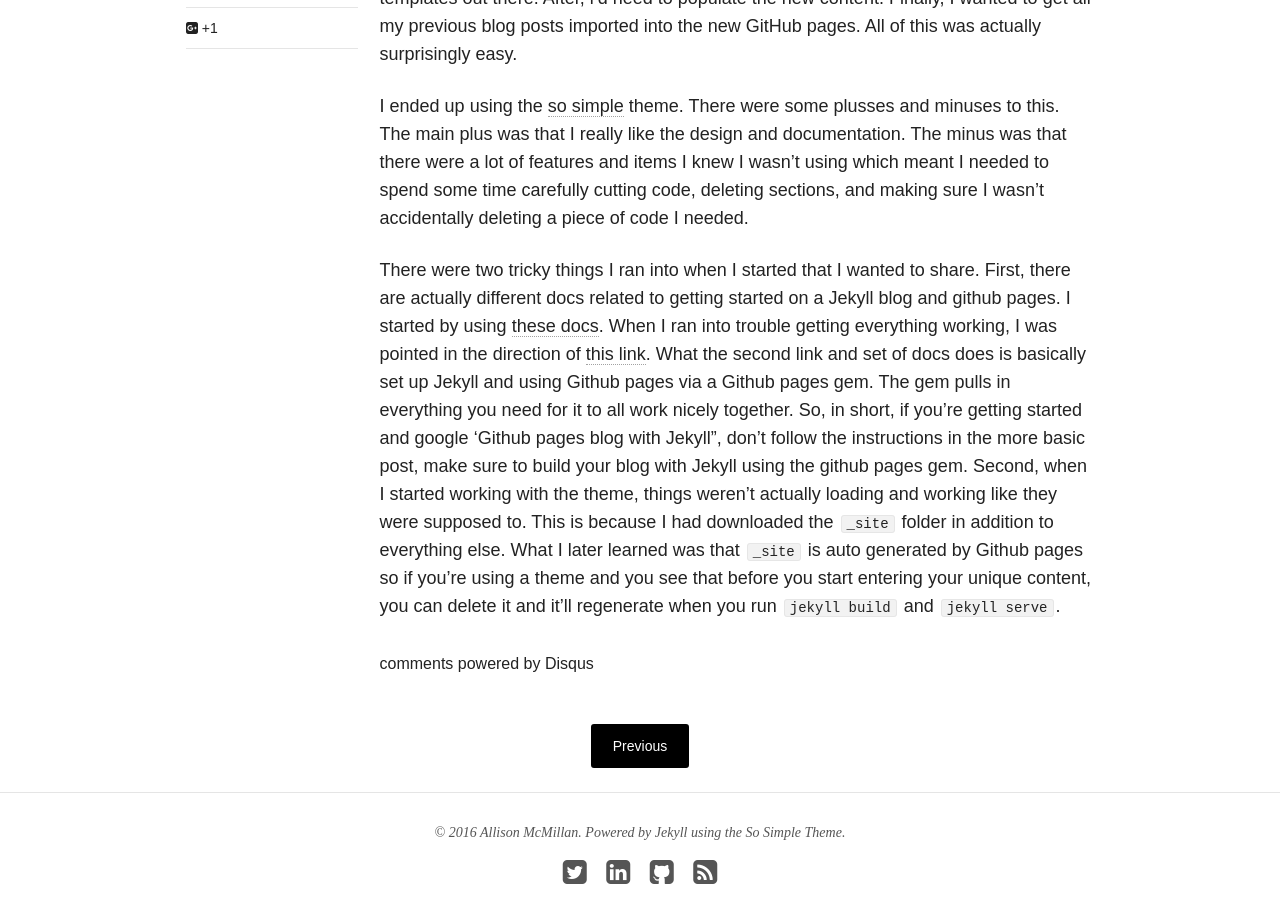
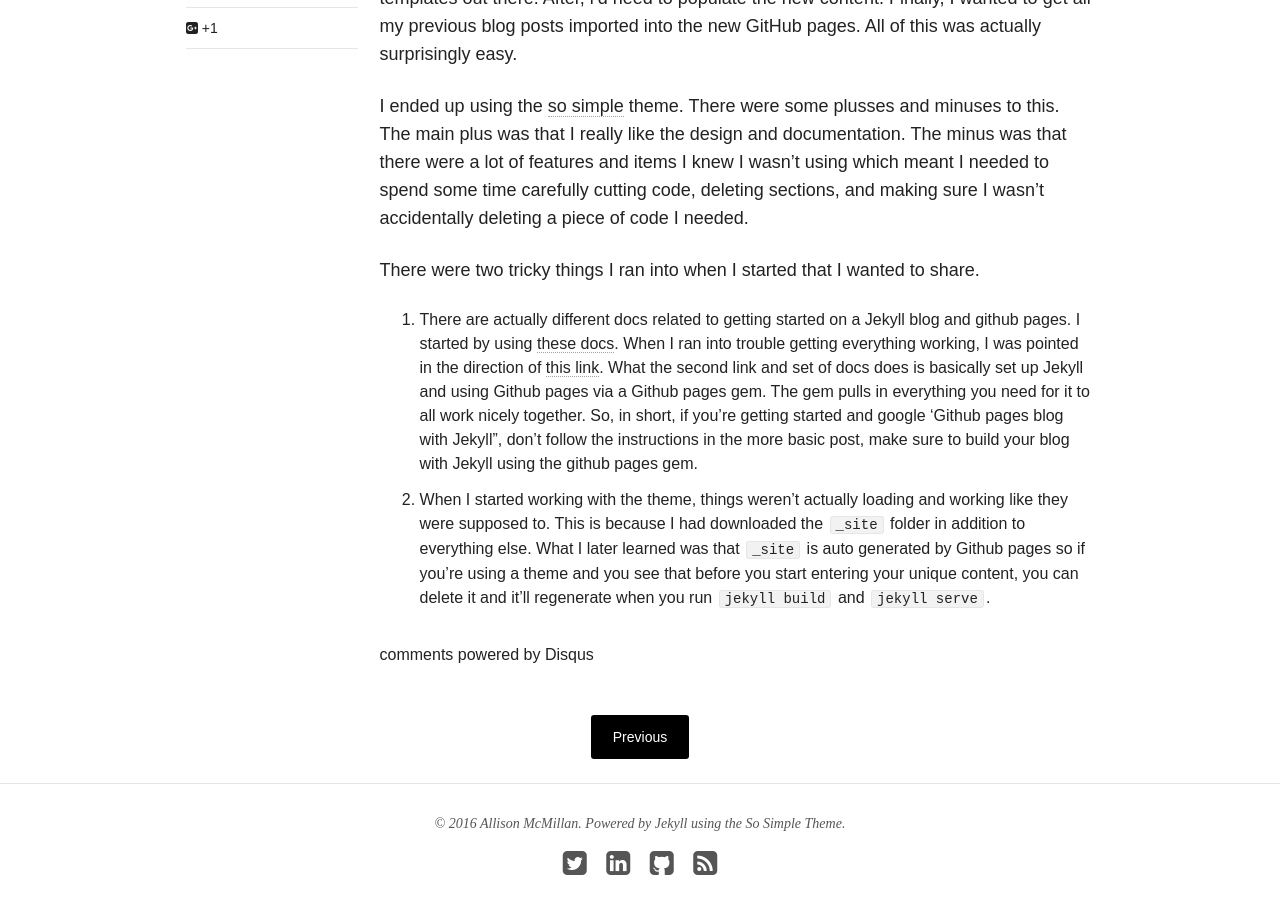
Before and after one commit to asheren/asheren.github.io, a Jekyll site: the page built from _posts/blog/2016-09-09-github-pages-and-jekyll-getting-started.md, in a window 1280 px wide and 900 px high, scrolled down 856 px. Built offline with Jekyll 4.4.1, drawn with Linux system fonts in a browser that asks for light colours; nearby versions of some CDN libraries; comment, search, counter and statistics services are not loaded.

Commit message:
Made last paragraph an ordered list based on pr feedback for readability.

````diff
--- a/_posts/blog/2016-09-09-github-pages-and-jekyll-getting-started.md
+++ b/_posts/blog/2016-09-09-github-pages-and-jekyll-getting-started.md
@@ -16,4 +16,7 @@
 
 I ended up using the [so simple](https://mmistakes.github.io/so-simple-theme/){:target="_blank"} theme. There were some plusses and minuses to this. The main plus was that I really like the design and documentation. The minus was that there were a lot of features and items I knew I wasn’t using which meant I needed to spend some time carefully cutting code, deleting sections, and making sure I wasn’t accidentally deleting a piece of code I needed.
 
-There were two tricky things I ran into when I started that I wanted to share. First, there are actually different docs related to getting started on a Jekyll blog and github pages. I started by using [these docs](https://pages.github.com/){:target="_blank"}. When I ran into trouble getting everything working, I was pointed in the direction of [this link](https://help.github.com/articles/setting-up-your-github-pages-site-locally-with-jekyll/){:target="_blank"}. What the second link and set of docs does is basically set up Jekyll and using Github pages via a Github pages gem. The gem pulls in everything you need for it to all work nicely together. So, in short, if you’re getting started and google ‘Github pages blog with Jekyll”, don’t follow the instructions in the more basic post, make sure to build your blog with Jekyll using the github pages gem. Second, when I started working with the theme, things weren’t actually loading and working like they were supposed to. This is because I had downloaded the ```_site``` folder in addition to everything else. What I later learned was that ```_site``` is auto generated by Github pages so if you’re using a theme and you see that before you start entering your unique content, you can delete it and it’ll regenerate when you run ```jekyll build``` and ```jekyll serve```.
+There were two tricky things I ran into when I started that I wanted to share.
+
+1. There are actually different docs related to getting started on a Jekyll blog and github pages. I started by using [these docs](https://pages.github.com/){:target="_blank"}. When I ran into trouble getting everything working, I was pointed in the direction of [this link](https://help.github.com/articles/setting-up-your-github-pages-site-locally-with-jekyll/){:target="_blank"}. What the second link and set of docs does is basically set up Jekyll and using Github pages via a Github pages gem. The gem pulls in everything you need for it to all work nicely together. So, in short, if you’re getting started and google ‘Github pages blog with Jekyll”, don’t follow the instructions in the more basic post, make sure to build your blog with Jekyll using the github pages gem.
+2. When I started working with the theme, things weren’t actually loading and working like they were supposed to. This is because I had downloaded the ```_site``` folder in addition to everything else. What I later learned was that ```_site``` is auto generated by Github pages so if you’re using a theme and you see that before you start entering your unique content, you can delete it and it’ll regenerate when you run ```jekyll build``` and ```jekyll serve```.
````
